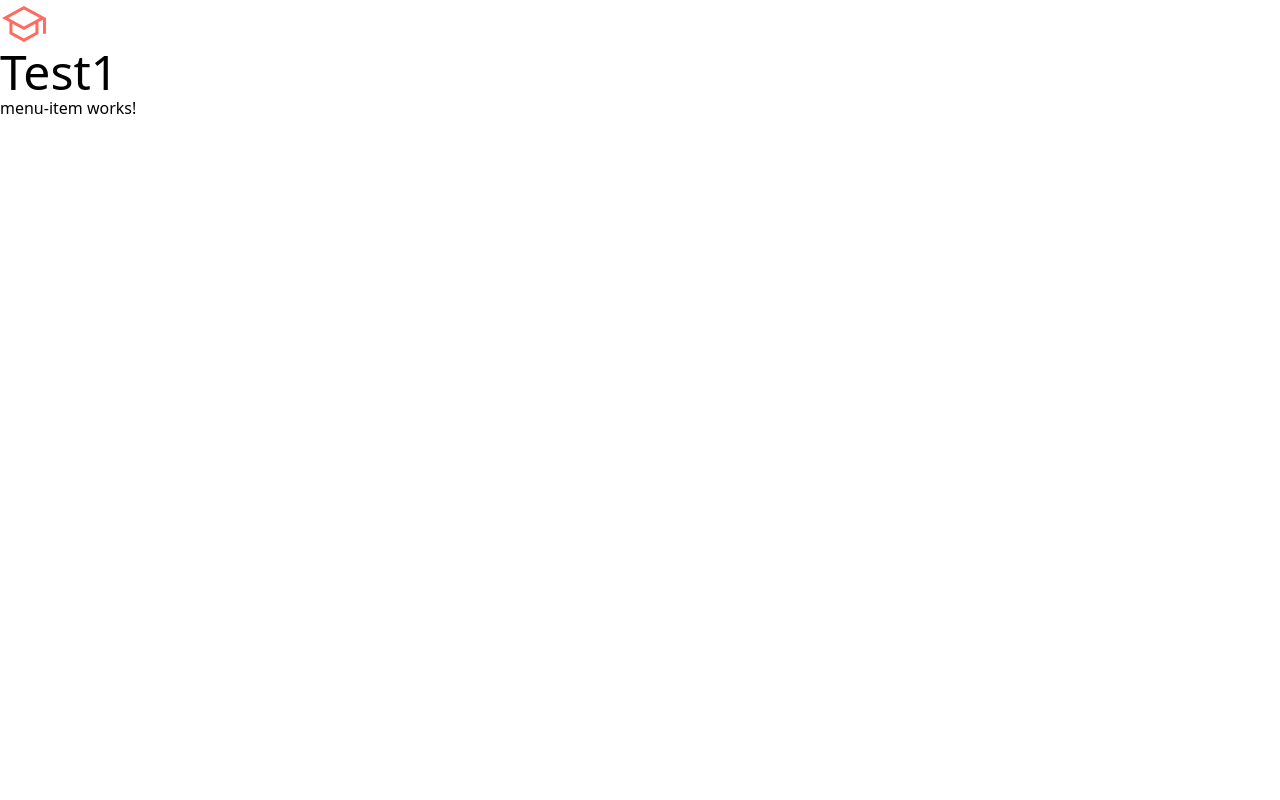
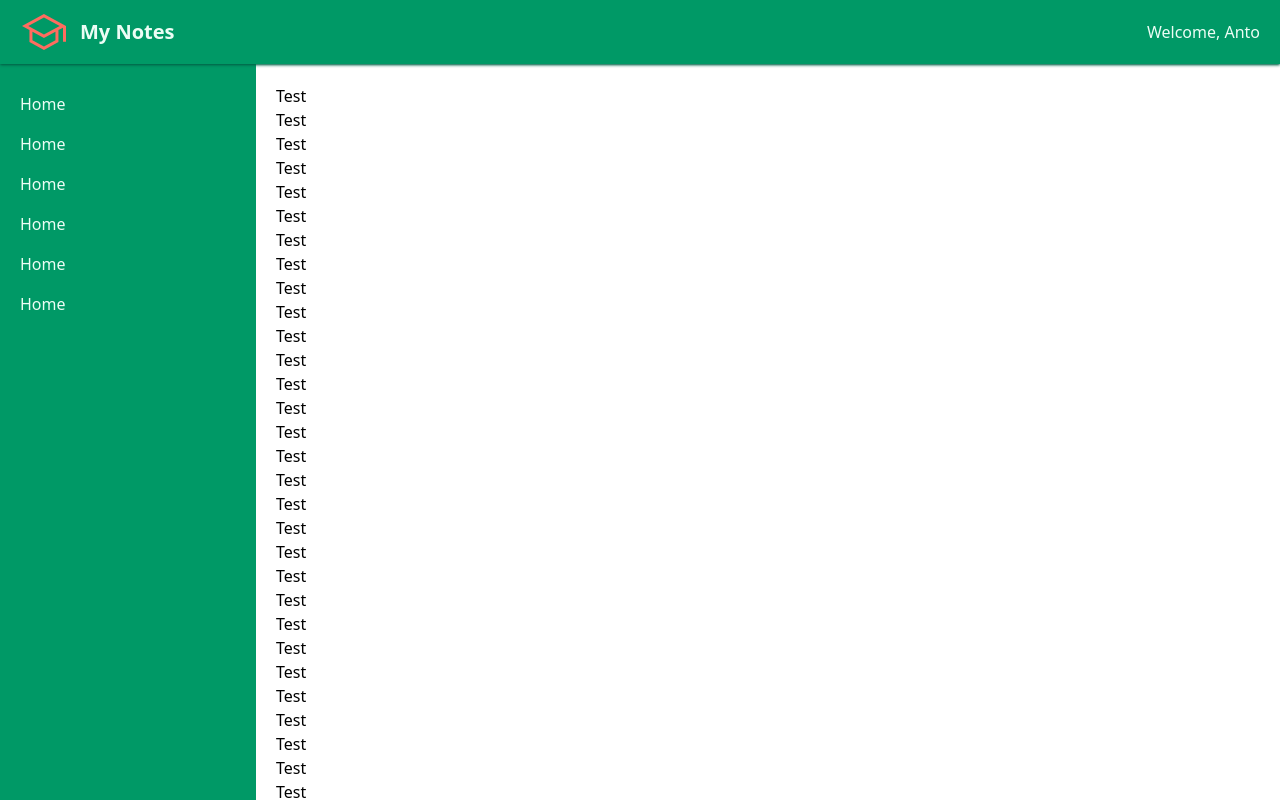
Before and after one commit to JAFSCodeSchool/angular-19-beginner-to-intermediate-course, an Angular app: page / in a window 1280 px wide. Shown: the top 800 px of the page. Built offline with nearby package versions, Linux system fonts and the light colour scheme.

Commit message:
Added Admin Dashboard Skeleton

```diff
--- a/src/app/app.component.html
+++ b/src/app/app.component.html
@@ -1,3 +1,36 @@
-<img src="/logo.svg" alt="">
-<h1 class="text-5xl">Test1</h1>
-<app-menu-item></app-menu-item>
+<nav class="fixed top-0 w-full z-50">
+    <ul
+        class="flex items-center w-full text-emerald-50 px-5 py-2 justify-between bg-emerald-600 shadow shadow-emerald-800">
+        <li class="flex gap-3 items-center">
+            <img src="/logo.svg" alt="">
+            <h1 class="text-xl font-semibold">My Notes</h1>
+        </li>
+        <li>
+            Welcome, Anto
+        </li>
+    </ul>
+</nav>
+<section class="mt-16 flex">
+    <nav class="w-3xs min-w-3xs sticky top-16 h-[calc(100vh-4rem)] bg-emerald-600 text-emerald-50 py-5">
+        <app-side-bar></app-side-bar>
+    </nav>
+    <main class="p-5">
+        Test <br />Test <br />Test <br />Test <br />Test <br />Test <br />Test <br />Test <br />Test <br />Test
+        <br />Test <br />Test <br />Test <br />Test <br />Test <br />Test <br />Test <br />Test <br />Test <br />Test
+        <br />Test <br />Test <br />Test <br />Test <br />Test <br />Test <br />Test <br />Test <br />Test <br />Test
+        <br />Test <br />Test <br />Test <br />Test <br />Test <br />Test <br />Test <br />Test <br />Test <br />Test
+        <br />Test <br />Test <br />Test <br />Test <br />Test <br />Test <br />Test <br />Test <br />Test <br />Test
+        <br />Test <br />Test <br />Test <br />Test <br />Test <br />Test <br />Test <br />Test <br />Test <br />Test
+        <br />Test <br />Test <br />Test <br />Test <br />Test <br />Test <br />Test <br />Test <br />Test <br />Test
+        <br />Test <br />Test <br />Test <br />Test <br />Test <br />Test <br />Test <br />Test <br />Test <br />Test
+        <br />Test <br />Test <br />Test <br />Test <br />Test <br />Test <br />Test <br />Test <br />Test <br />Test
+        <br />Test <br />Test <br />Test <br />Test <br />Test <br />Test <br />Test <br />Test <br />Test <br />Test
+        <br />Test <br />Test <br />Test <br />Test <br />Test <br />Test <br />Test <br />Test <br />Test <br />Test
+        <br />Test <br />Test <br />Test <br />Test <br />Test <br />Test <br />Test <br />Test <br />Test <br />Test
+        <br />Test <br />Test <br />Test <br />Test <br />Test <br />Test <br />Test <br />Test <br />Test <br />Test
+        <br />Test <br />Test <br />Test <br />Test <br />Test <br />Test <br />Test <br />Test <br />Test <br />Test
+        <br />Test <br />Test <br />Test <br />Test <br />Test <br />Test <br />Test <br />Test <br />Test <br />Test
+        <br />Test <br />Test <br />Test <br />Test <br />Test <br />Test <br />Test <br />Test <br />Test <br />Test
+        <br />
+    </main>
+</section>
--- a/src/app/app.component.ts
+++ b/src/app/app.component.ts
@@ -1,11 +1,11 @@
 import { Component } from '@angular/core';
 import { RouterOutlet } from '@angular/router';
-import { MenuItemComponent } from './menu/menu-item/menu-item.component';
+import { SideBarComponent } from '../shared/side-bar/side-bar.component';
 
 
 @Component({
   selector: 'app-root',
-  imports: [RouterOutlet, MenuItemComponent],
+  imports: [RouterOutlet, SideBarComponent],
   templateUrl: './app.component.html',
   styleUrl: './app.component.css'
 })
--- a/src/app/menu/menu-item/menu-item.component.html
+++ /dev/null
@@ -1 +0,0 @@
-<p>menu-item works!</p>
--- a/src/app/menu/menu.component.html
+++ /dev/null
@@ -1 +0,0 @@
-<p>menu works!</p>
--- /dev/null
+++ b/src/shared/side-bar/side-bar-item/side-bar-item.component.html
@@ -0,0 +1 @@
+<a href="" class="transition-all duration-300 px-5 block py-2 hover:bg-emerald-700">Home</a>
--- /dev/null
+++ b/src/shared/side-bar/side-bar.component.html
@@ -0,0 +1,6 @@
+<app-side-bar-item></app-side-bar-item>
+<app-side-bar-item></app-side-bar-item>
+<app-side-bar-item></app-side-bar-item>
+<app-side-bar-item></app-side-bar-item>
+<app-side-bar-item></app-side-bar-item>
+<app-side-bar-item></app-side-bar-item>
```
Also changed, not shown: src/app/menu/menu-item/menu-item.component.ts (deleted, +0 -11 lines), src/app/menu/menu.component.ts (deleted, +0 -11 lines), src/shared/side-bar/side-bar-item/side-bar-item.component.ts (added, +11 -0 lines), src/shared/side-bar/side-bar.component.ts (added, +12 -0 lines), src/shared/side-bar/side-bar-item/side-bar-item.component.css (added), src/shared/side-bar/side-bar.component.css (added), 2 other files (tests, documents, lock files or other folders).
